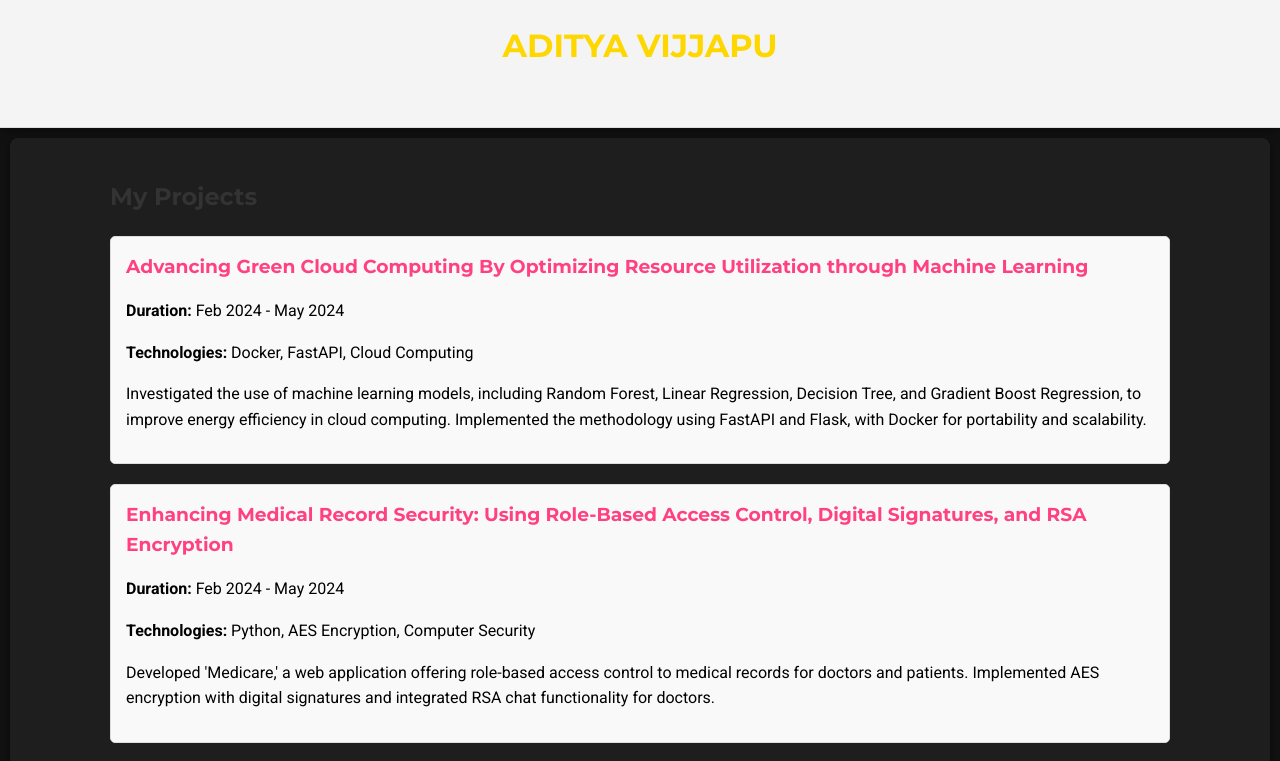
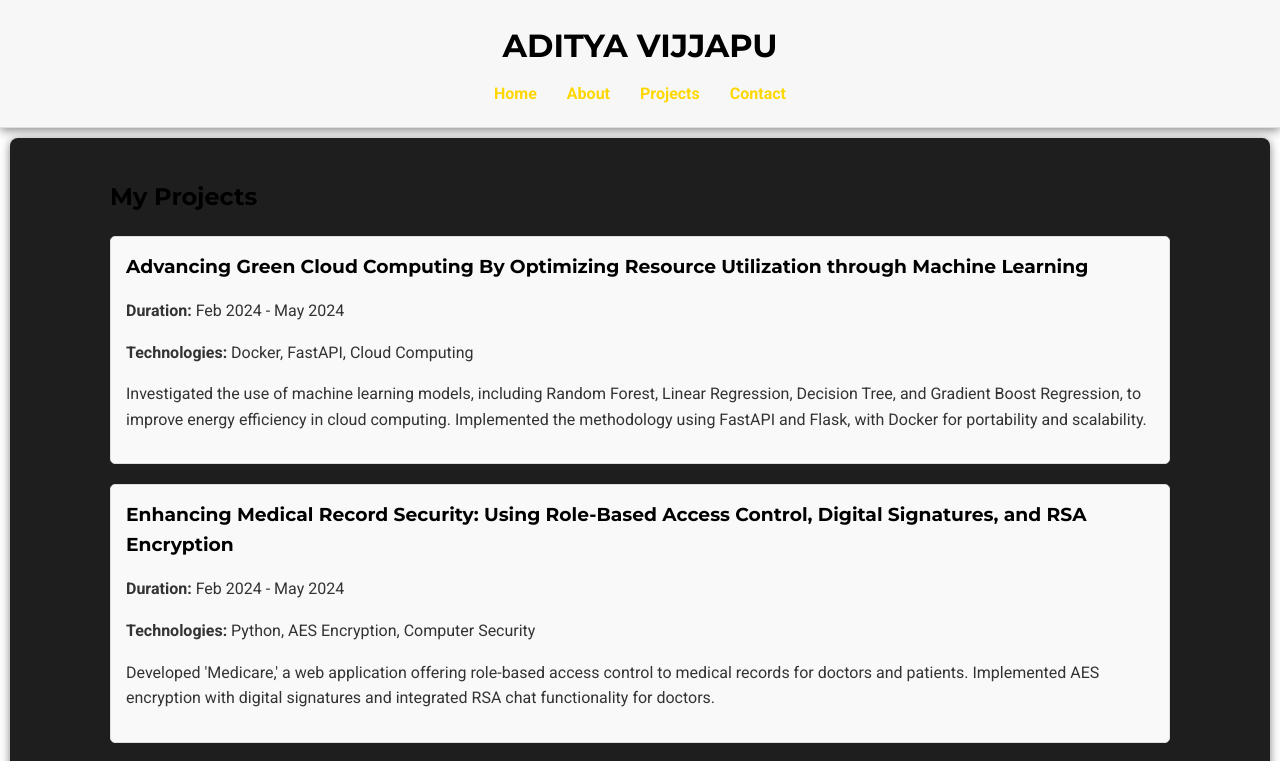
Before and after one commit to Adit00533/Portfolio, a plain HTML site: page projects.html in a window 1280 px wide. Shown: the top 761 px of the page. Drawn offline with Linux system fonts and the light colour scheme.

Commit message:
Update projects.html

```diff
--- a/projects.html
+++ b/projects.html
@@ -9,19 +9,21 @@
     <style>
         body {
             font-family: 'Roboto', sans-serif;
-            color: #000; /* Set text color to black */
+            color: #333; /* Dark gray text for better readability */
+            background-color: #fff; /* White background */
             margin: 0;
             padding: 0;
             line-height: 1.6;
         }
         header {
-            background: #f4f4f4;
+            background: #f7f7f7; /* Light gray background */
             padding: 20px 0;
             border-bottom: 1px solid #ddd;
         }
         header h1 {
             text-align: center;
             margin: 0;
+            color: #000; /* Black for header */
         }
         nav ul {
             display: flex;
@@ -35,8 +37,11 @@
         }
         nav ul li a {
             text-decoration: none;
-            color: #f4f4f4;
+            color: #FFD700; /* Yellow color for links */
             font-weight: bold;
+        }
+        nav ul li a:hover {
+            color: #000; /* Black on hover */
         }
         section {
             padding: 20px;
@@ -48,7 +53,7 @@
             padding: 0 20px;
         }
         h2 {
-            color: #333333;
+            color: #000; /* Black for section headings */
             margin-bottom: 20px;
         }
         .project, .publication {
@@ -56,10 +61,11 @@
             border-radius: 5px;
             padding: 15px;
             margin-bottom: 20px;
-            background-color: #f9f9f9;
+            background-color: #f9f9f9; /* Light background for project and publication */
         }
         .project h3, .publication h4 {
             margin: 0 0 10px;
+            color: #000; /* Black text for project and publication titles */
         }
         .publication-heading {
             margin-top: 40px;
@@ -67,12 +73,18 @@
         footer {
             text-align: center;
             padding: 10px 0;
-            background: #f4f4f4;
+            background: #f7f7f7; /* Same light gray as the header */
             border-top: 1px solid #ddd;
         }
         footer p {
             margin: 0;
-            color: #555;
+            color: #555; /* Slightly lighter gray for footer text */
+        }
+        a {
+            color: #FFD700; /* Yellow color for links */
+        }
+        a:hover {
+            color: #000; /* Black on hover */
         }
     </style>
 </head>
```
